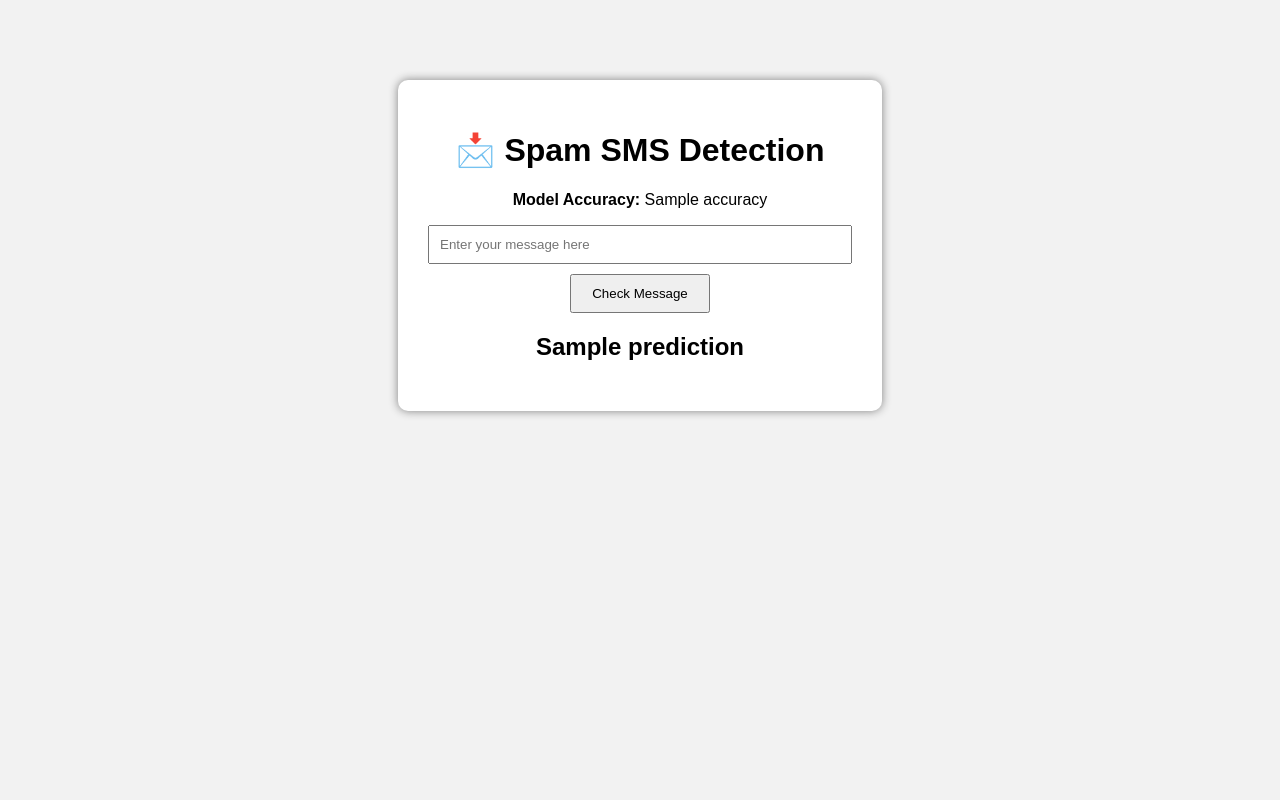
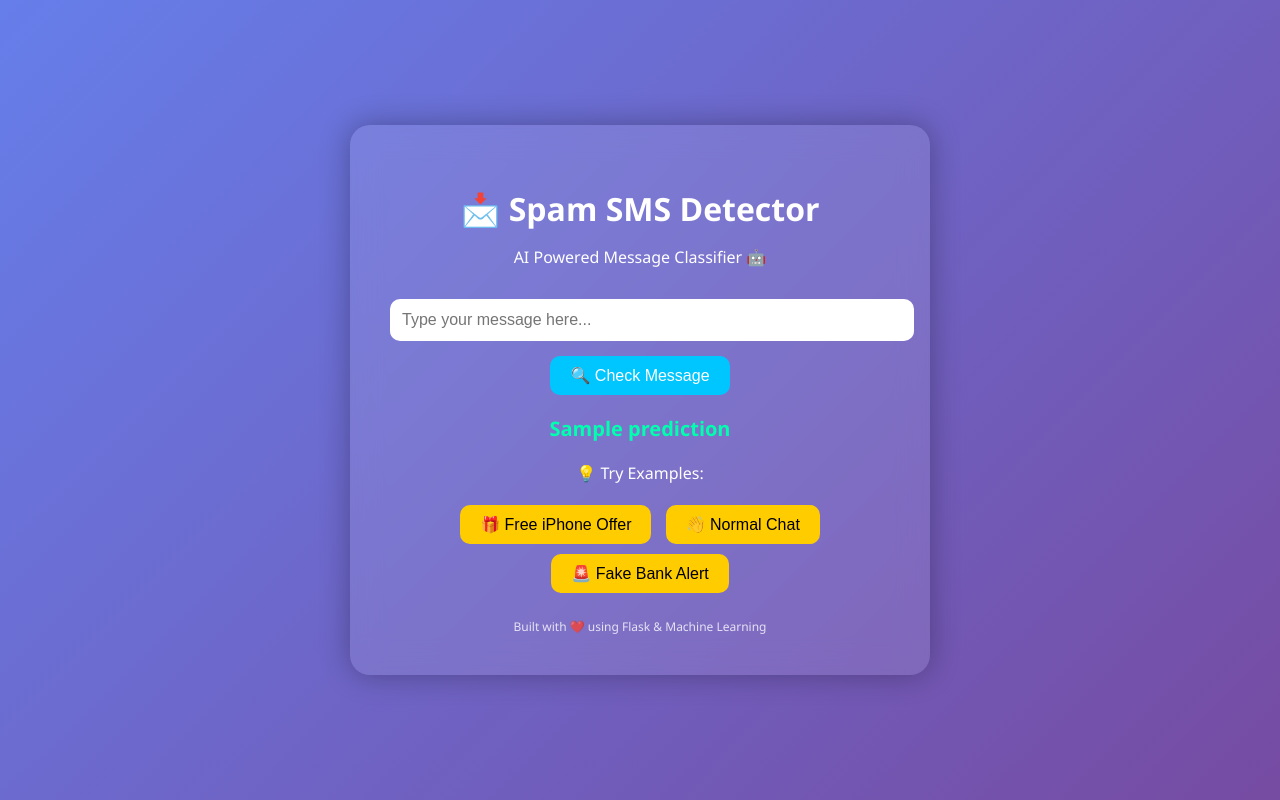
Before and after one commit to rbkroyal009/MYDAILYWORK, a Flask app: template templates/index.html in a window 1280 px wide. Run offline with Flask 3, Linux system fonts and the light colour scheme; the template is opened without the code that fills it: most values are stand-ins (such as "Sample title", 1, 10 or a date in 2020); parts of the project's set-up code (start-up, migrations or seed data) failed here and were passed over.

Commit message:
Modern colorful UI update

```diff
--- a/templates/index.html
+++ b/templates/index.html
@@ -1,48 +1,132 @@
 <!DOCTYPE html>
 <html>
 <head>
-    <title>Spam SMS Detector</title>
+    <title>Spam SMS Detector 🚀</title>
+    <meta name="viewport" content="width=device-width, initial-scale=1.0">
+
     <style>
         body {
-            font-family: Arial;
+            margin: 0;
+            font-family: 'Segoe UI', sans-serif;
+            background: linear-gradient(135deg, #667eea, #764ba2);
+            display: flex;
+            justify-content: center;
+            align-items: center;
+            height: 100vh;
+            color: white;
+        }
+
+        .container {
+            background: rgba(255, 255, 255, 0.1);
+            backdrop-filter: blur(15px);
+            padding: 40px;
+            border-radius: 20px;
+            width: 90%;
+            max-width: 500px;
             text-align: center;
-            margin-top: 80px;
-            background-color: #f2f2f2;
+            box-shadow: 0 0 30px rgba(0,0,0,0.3);
         }
+
+        h1 {
+            margin-bottom: 10px;
+        }
+
         input {
-            width: 400px;
-            padding: 10px;
+            width: 100%;
+            padding: 12px;
+            border-radius: 10px;
+            border: none;
+            margin-top: 15px;
+            font-size: 16px;
         }
+
         button {
+            margin-top: 15px;
             padding: 10px 20px;
-            margin-top: 10px;
+            border: none;
+            border-radius: 10px;
             cursor: pointer;
+            font-size: 16px;
+            background-color: #00c6ff;
+            color: white;
+            transition: 0.3s;
         }
-        .box {
-            background: white;
-            padding: 30px;
-            display: inline-block;
-            border-radius: 10px;
-            box-shadow: 0px 0px 10px gray;
+
+        button:hover {
+            background-color: #0072ff;
         }
-        h2 {
+
+        .result {
             margin-top: 20px;
+            font-size: 20px;
+            font-weight: bold;
+        }
+
+        .spam {
+            color: #ff4e50;
+        }
+
+        .ham {
+            color: #00ffae;
+        }
+
+        .suggestions {
+            margin-top: 20px;
+        }
+
+        .suggestions button {
+            margin: 5px;
+            background-color: #ffcc00;
+            color: black;
+        }
+
+        footer {
+            margin-top: 20px;
+            font-size: 12px;
+            opacity: 0.8;
         }
     </style>
 </head>
+
 <body>
 
-<div class="box">
-    <h1>📩 Spam SMS Detection</h1>
-    <p><b>Model Accuracy:</b> {{ accuracy }}</p>
+<div class="container">
+
+    <h1>📩 Spam SMS Detector</h1>
+    <p>AI Powered Message Classifier 🤖</p>
 
     <form method="POST">
-        <input type="text" name="message" placeholder="Enter your message here" required>
+        <input type="text" name="message" placeholder="Type your message here..." required>
         <br>
-        <button type="submit">Check Message</button>
+        <button type="submit">🔍 Check Message</button>
     </form>
 
-    <h2>{{ prediction }}</h2>
+    {% if prediction %}
+        <div class="result
+            {% if 'Spam' in prediction %}spam{% else %}ham{% endif %}">
+            {{ prediction }}
+        </div>
+    {% endif %}
+
+    <div class="suggestions">
+        <p>💡 Try Examples:</p>
+        <form method="POST">
+            <button name="message" value="Congratulations! You won a free iPhone. Click now!">
+                🎁 Free iPhone Offer
+            </button>
+            <button name="message" value="Hey, are we meeting at 6 pm today?">
+                👋 Normal Chat
+            </button>
+            <button name="message" value="URGENT! Your bank account is blocked. Verify now!">
+                🚨 Fake Bank Alert
+            </button>
+        </form>
+    </div>
+
+    <footer>
+        Built with ❤️ using Flask & Machine Learning
+    </footer>
+
 </div>
 
 </body>
```
